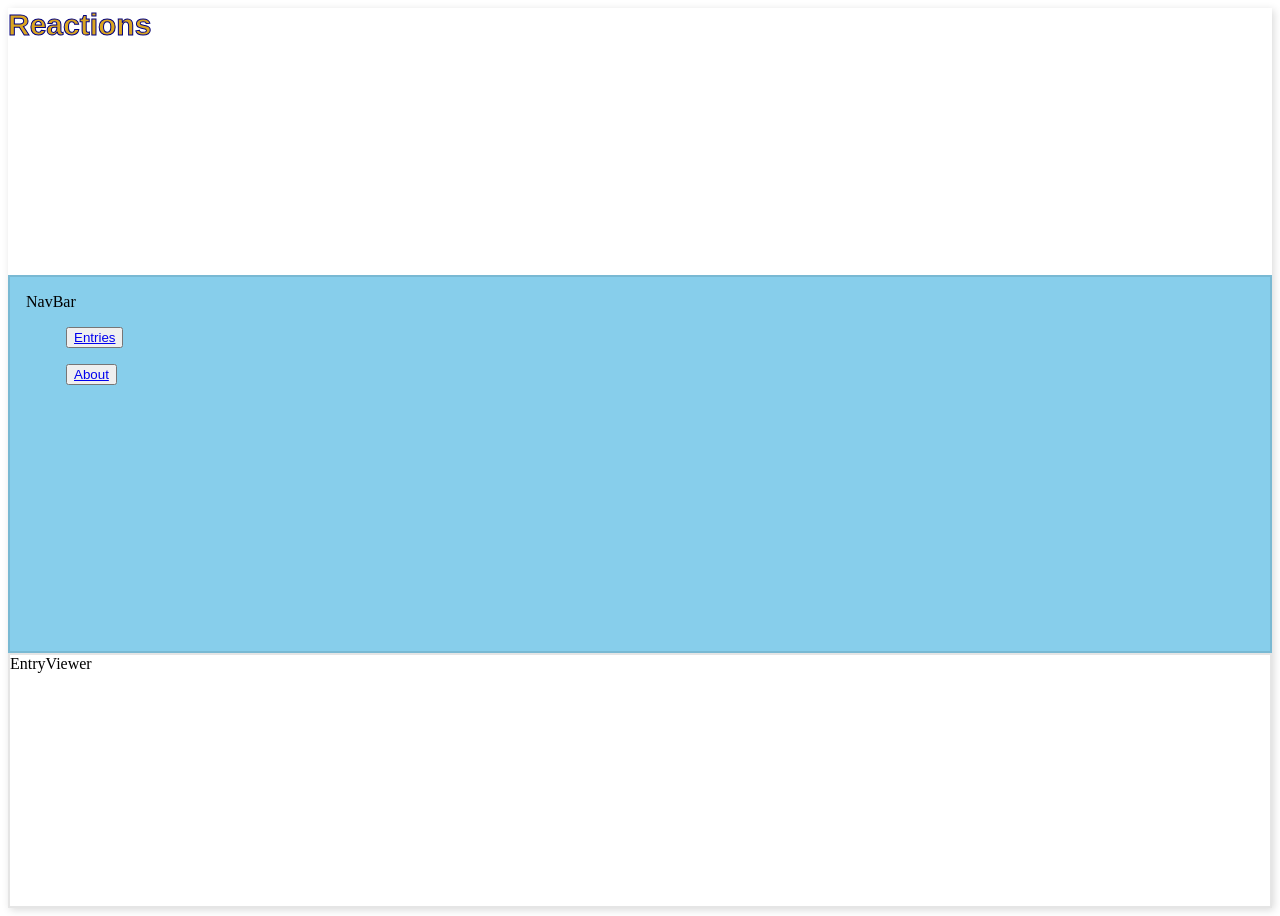
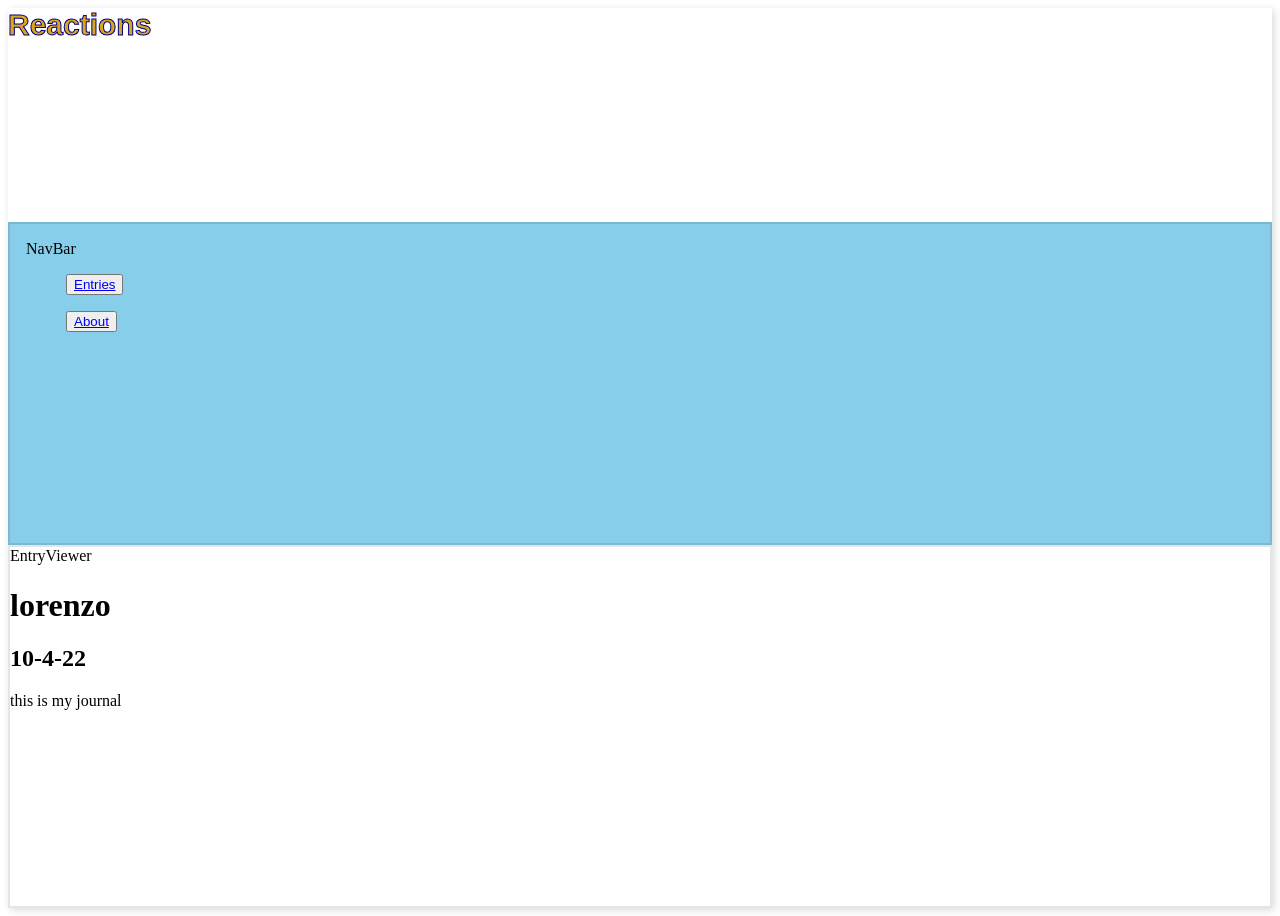
Before and after one commit to angelroundtrip/phase-2-group-project, a React (Create React App) app: page /1 in a window 1280 px wide. Built offline with nearby package versions, Linux system fonts and the light colour scheme; data requests are answered from the project's data file.

Commit message:
created entry viewer functionality

```diff
--- /dev/null
+++ b/src/App.css
@@ -0,0 +1,44 @@
+.App{
+    text-align: center;
+  }
+
+  /* .TopHeader{
+    border-style: solid;
+    background-color: black;
+  } */
+
+  .header {
+    text-align: left;
+    font-weight: bold;
+    font-size: 30px;
+    color: goldenrod;
+    border: 10px;
+    /* text-shadow: 2px 0 0 gold; */
+    -webkit-text-stroke: 1px navy;
+    font-family: Arial, Helvetica, sans-serif;
+  }
+
+  .App-logo {
+    height: 40vmin;
+    pointer-events: none;
+  }
+
+  @media (prefers-reduced-motion: no-preference) {
+    .App-logo {
+      animation: App-logo-spin infinite 20s linear;
+    }
+  }
+
+  .App-header {
+    background-color: #282c34;
+    color: #61dafb;
+  }
+
+  @keyframes App-logo-spin {
+    from {
+      transform: rotate(0deg);
+    }
+    to {
+      transform: rotate(360deg);
+    }
+  }
--- a/src/components/App.js
+++ b/src/components/App.js
@@ -109,7 +109,7 @@ function App() {
         <Route path='/about'>
           <About/>
         </Route>
-        <Route path='/:id'>
+        <Route exact path='/:id'>
           <EntryViewer/>
         </Route>
       </Switch>
--- a/src/components/EntryViewer.js
+++ b/src/components/EntryViewer.js
@@ -1,9 +1,28 @@
-import React from 'react'
+import React, { useState, useEffect } from 'react'
+import { useParams } from 'react-router-dom'
 
 function EntryViewer() {
+
+  const [viewer, setViewer] = useState('')
+  const { id } = useParams()
+
+  useEffect( () => {
+    fetch(`http://localhost:3000/entries/${id}`)
+      .then(r => r.json())
+      .then(setViewer)
+  }, [id] )
+
   return (
     <div>EntryViewer
-
+      <h1>
+        {viewer.name}
+      </h1>
+      <h2>
+        {viewer.date}
+      </h2>
+      <p>
+        {viewer.body}
+      </p>
     </div>
   )
 }
--- a/src/components/JournalListItem.js
+++ b/src/components/JournalListItem.js
@@ -7,7 +7,7 @@ function JournalListItem({entry, deleteEntry}) {
         <p>{entry.name}</p>
         <p>{entry.date}</p>
         <p>{entry.body}</p>
-        <Link to='/:id'>
+        <Link to={`/${entry.id}`}>
             <p>see more</p>
         </Link>
         <button onClick= {() => deleteEntry(entry)}>
```
